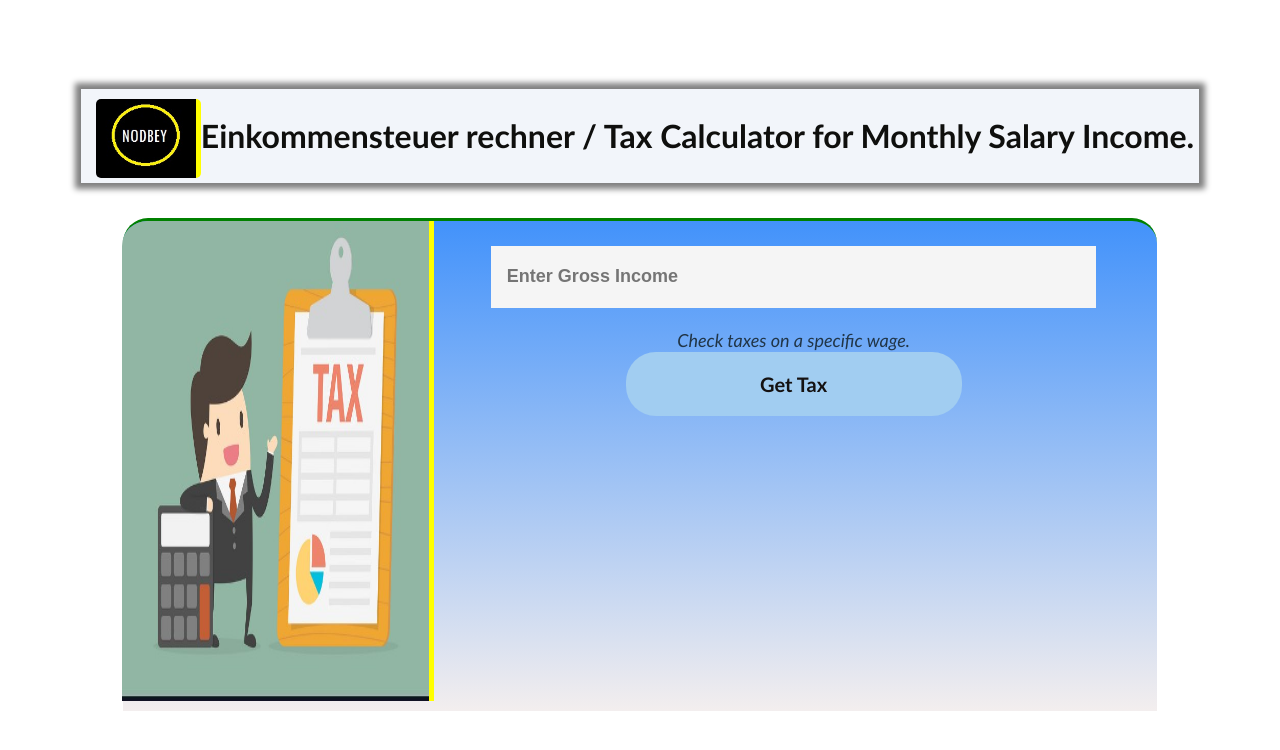
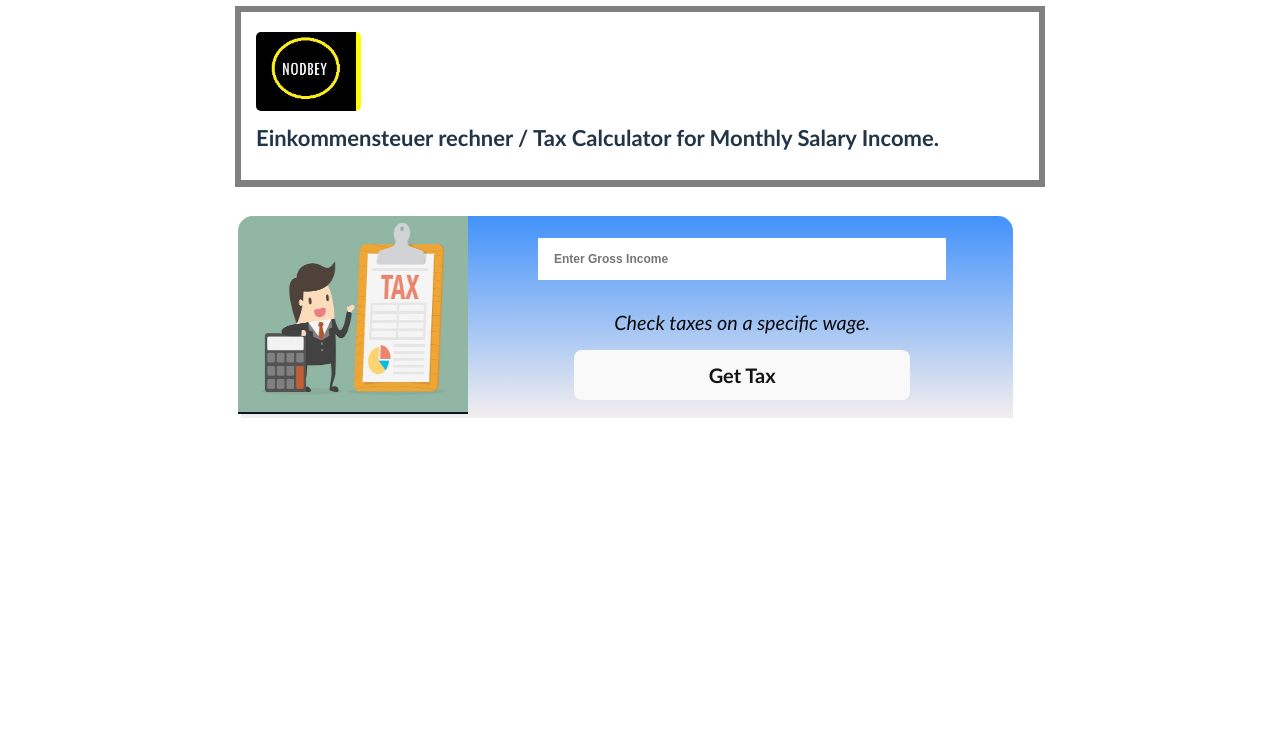
Before and after one commit to NodEm9/salary-taxcalc, a React (Vite) app: page / in a window 1280 px wide. Shown: the top 750 px of the page. Built offline with nearby package versions, Linux system fonts and the light colour scheme.

Commit message:
Made changes to the UI, button and input field

```diff
--- /dev/null
+++ b/ThemeContext/theme-button.jsx
@@ -0,0 +1,23 @@
+import React from "react";
+import { ThemeContext } from "./theme-context";
+
+
+
+export class ThemedButton extends React.Component {
+    render() {
+      let props = this.props;
+      let theme = this.context;
+      return (
+        <div>
+        <button
+          {...props}
+          style={{backgroundColor: theme.background}}
+        />
+        </div>
+      );
+    }
+  }
+
+  ThemedButton.contextType = ThemeContext;
+
+//   export default ThemedButton;
--- /dev/null
+++ b/ThemeContext/theme-context.jsx
@@ -0,0 +1,59 @@
+import React from "react";
+
+export const themes = {
+    light: {
+      foreground: '#000000',
+      background: '#eeeeee',
+    },
+    dark: {
+      foreground: '#ffffff',
+      background: '#222222',
+    },
+  };
+
+  export const ThemeContext = React.createContext(
+    themes.dark // default value
+  );
+
+
+  // An intermediate component that uses the ThemedButton
+// function Toolbar(props) {
+//   return (
+//     <ThemedButton onClick={props.changeTheme}>
+//       Change Theme
+//     </ThemedButton>
+//   );
+// }
+
+
+// class ThemeAction extends React.Component {
+//   constructor(props) {
+//     super(props);
+//     this.state = {
+//       theme: themes.light,
+//     };
+
+//     this.toggleTheme = () => {
+//       this.setState(state => ({
+//         theme:
+//           state.theme === themes.dark
+//             ? themes.light
+//             : themes.dark,
+//       }));
+//     };
+//   }
+
+//   render() {
+//     // The ThemedButton button inside the ThemeProvider
+//     // uses the theme from state while the one outside uses
+//     // the default dark theme
+//     return (
+//       <div>
+//         <ThemeContext.Provider value={this.state.theme}>
+//           <Toolbar changeTheme={this.toggleTheme} />
+//         </ThemeContext.Provider>
+
+//       </div>
+//     );
+//   }
+// }
--- a/src/App.css
+++ b/src/App.css
@@ -1,56 +1,18 @@
-#root {
-  max-width: 1280px;
-  margin: 0 auto;
-  padding: 2rem;
-  text-align: center;
-}
-
 .App {
   text-align: center;
   font-size: 1rem;
-  margin: 0;
   padding: 0;
-  width: 100%;
-  min-height: 100vh;
-  background-image: none;
+  min-height: auto;
   font-family:'Gill Sans', 'Gill Sans MT', Calibri, 'Trebuchet MS', sans-serif;
-}
-
-.App .App-header .form{
-  width: 100%;
 }
 
 .App-header {
   min-height: 10vh;
   display: flex;
   flex-wrap: nowrap;
-  border-radius: 0px;
-  border-top-left-radius: 0px;
-  border-top-right-radius: 0px;
   padding: 5px;
-  margin: 0px 0px 0px 0px;
-  margin-top: 0px;
-  align-items: initial;
-  justify-content: flex-start;
   font-size: calc(2px + 1vmin);
-  color: rgb(15, 15, 13);
-  box-shadow: 0px 0px 6px 0px grey;
-  }
-
-  /* h1 {
-    color: rgb(7, 7, 7);
-    margin-top: 5px;
-    font-size: 16px;
-  } */
-
-  .bg-gradient {
-    position: relative;
-    z-index: -1;
-    background-image: linear-gradient(
-      rgba(245, 166, 166, 0.7),
-      rgba(25, 233, 216, 0.5)
-    );
-    transform: translate(100%, 100%);
+  border-bottom: 1px solid grey;
   }
 
   .imgDIv,  .img{
@@ -65,27 +27,21 @@
     border-right: 5px solid #ffff00;
   }
 
-  .img {
-    flex: 3;
-  }
-
   .img-one {
     display: none;
-    border-right: 5px solid #ffff00;
   }
 
 .form {
   display: flex;
   flex-direction: column;
-  min-height: 60vh;
-  padding: 8px;
+  min-height: auto;
+  padding: 2px;
   background-image: linear-gradient(
     rgba(19, 119, 250, 0.8),
      rgba(238, 231, 231, 0.7));
-  margin: 30px 6px 0px 6px;
-  border-top-right-radius: 25px;
-  border-top-left-radius: 25px;
-  border-top: 3px solid green;
+  margin-top: 30px;
+  border-top-left-radius: 15px;
+  border-top-right-radius: 15px;
 }
 
 .form, input, .btn, ul, li {
@@ -113,7 +69,7 @@ ul, li{
   list-style: none;
   align-items: left;
   justify-content:  baseline;
-  font-size: 1.2rem;
+  font-size: 1.2em;
   justify-content: space-between;
   background-color: azure;
   padding: 5px;
@@ -138,7 +94,8 @@ li:has(span) {
 }
 
 .netIncome {
-  font-size: smaller;
+  font-size: calc(12px + 1vmin);
+  color: rgb(12, 12, 12);
 }
 
 .deductions {
@@ -147,40 +104,38 @@ li:has(span) {
 }
 
 h3 {
-  font-size: 16px;
+  font-size: calc(18px + 1vmin);
+  color: rgb(3, 3, 3);
 }
 
 .tax-name {
   color: #000;
   font-weight: 400;
+  font-size: calc(10px, 1vmin);
 }
 
-em {
-  font-size: 18px;
+.help-word {
+  margin-top: -40px;
+  font-size: calc(11px + 1.5vmin);
+  color: rgb(10, 10, 10);
 }
 
 .input1{
-  max-width: 90%;
-  height: 30px;
-  margin: 16px;
+  width: 70%;
+  height: 10px;
+  margin: 50px;
   padding: 18px;
-  font-size: 18px;
+  font-size: 12px;
   font-weight: bolder;
-  background-color: whitesmoke;
   border: none;
   outline: none;
 }
 
 .btn {
-  width: 16em;
-  margin: auto;
-  margin-top: 16px;
-  padding: 1em;
-  border-radius: 1.5em;
-  border: none;
-  background-color: #a1cdf1;
+  width: 10em;
+  margin: 16px;
   font-size: 20px;
-  color: rgb(22, 21, 21);
+  color: rgb(10, 10, 10);
   font-weight: bold;
 }
 
@@ -190,45 +145,26 @@ em {
 }
 
 @media screen and (min-width: 40em) {
-  .App {
+  #root {
+    margin: 0 auto;
+  }
+
+   .App {
     text-align: center;
     font-size: 1rem;
-    margin: 0;
     padding: 0px;
-    min-height: auto;
   }
 
   .App-header {
-    margin: 0px 0px 10px 0px;
-    background-color: #f2f5fa;
     min-height: 0px;
+    width: 60vw;
     display: flex;
+    justify-content: space-between;
     flex-wrap: wrap;
-    border-radius: 0px;
-    border-top-left-radius: 0px;
-    border-top-right-radius: 0px;
-    padding-left: 15px;
-    align-items: center;
-    justify-content: space-between;
+    padding: 15px;
     font-size: calc(2px + 1vmin);
-    color: rgb(15, 15, 13);
-    box-shadow: 0px 0px 6px 6px grey;
+    box-shadow: 0px 0px 0px 6px grey;
     }
-
-    /* h1 {
-      margin-top: -4px;
-      font-size: 17px;
-    } */
-
-    /* .bg-gradient {
-      position: relative;
-      z-index: -1;
-      background-image: linear-gradient(
-        rgba(245, 166, 166, 0.7),
-        rgba(25, 233, 216, 0.5)
-      );
-      transform: translate(-100%, 100%);
-    } */
 
     .imgDIv,  .img{
       max-width: 100px;
@@ -236,8 +172,8 @@ em {
       border-radius: 5px;
     }
 
-    .module-form .form {
-      width: 80vw;
+    .module-form {
+      width: 60vw;
     }
 
     .main {
@@ -250,37 +186,46 @@ em {
   .form {
     display: grid;
     grid-template-columns: 30% 70%;
-    margin: 0 auto;
-    padding: 5px;
-    background-image: linear-gradient(
+    width: 100%;
+    background-image:
+    linear-gradient(
       rgba(19, 119, 250, 0.8),
        rgba(238, 231, 231, 0.7));
     margin-top: 35px;
-    border-top-right-radius: 25px;
-    border-top-left-radius: 25px;
   }
 
-  .form, input, .btn {
-    width: 40%;
+  input, .btn {
+    width: 10%;
   }
+
   .form, .side-img, .img-one {
     height: 100%;
   }
 
+  .help-word {
+    margin-top: 10px;
+    font-size: calc(11px + 1.1vmin);
+    color: rgb(10, 10, 10);
+  }
+
+
   .side-img .img-one{
-    width: 100%;
+    margin: 0;
     padding: 0;
-    border-top-left-radius: 25px;
     margin-bottom: 0;
+    margin-top: -2px;
+     margin-left: -5px;
+
   }
 
   .img-one {
+    width: 100%;
+    position: relative;
     display: block;
-    margin-top: -5px;
-    margin-left: -6px;
+    border-top-left-radius: 15px;
   }
 
-input, .btn {
+  input, .btn {
     width: 80%;
     margin: 5px;
   }
@@ -291,12 +236,8 @@ input, .btn {
   }
 
   .btn {
-    width: 21rem;
-    margin: auto;
-    padding: 1em;
-    border-radius: 1.5em;
-    border: none;
-    background-color: #a1cdf1;
+    max-width: 21rem;
+    margin: 16px;
     font-size: 20px;
     color: rgb(20, 17, 17);
     font-weight: bold;
@@ -314,8 +255,6 @@ input, .btn {
   ul{
     margin: 50px;
     margin-top: 5px;
-    /* background: transparent; */
-
   }
 
   li:has(span) {
--- a/src/App.jsx
+++ b/src/App.jsx
@@ -1,11 +1,14 @@
+import React from 'react';
 import Tax from './component/tax'
+import { ThemeContext, themes } from '../ThemeContext/theme-context';
+import { ThemedButton } from '../ThemeContext/theme-button';
 import Image from './component/image/header-image';
 import './App.css'
 
 
 function App() {
   return (
-    <div className="App">
+    <div className='App'>
       <header className="App-header">
         <div className="imgDiv">
           <Image />
@@ -17,6 +20,7 @@ function App() {
       </div>
     </div>
   );
+
 }
 
 export default App
--- a/src/component/tax.jsx
+++ b/src/component/tax.jsx
@@ -1,5 +1,6 @@
 import React from "react";
 import TaxInput from "./tax-calc";
+import { ThemeContext } from "../../ThemeContext/theme-context";
 
 class Tax extends React.Component {
   constructor(props) {
--- a/src/index.css
+++ b/src/index.css
@@ -3,6 +3,8 @@
   font-size: 16px;
   line-height: 24px;
   font-weight: 400;
+  margin: 0 auto;
+  padding: 12px;
 
   color-scheme: light dark;
   color: rgba(255, 255, 255, 0.87);
@@ -15,25 +17,15 @@
   -webkit-text-size-adjust: 100%;
 }
 
-a {
-  font-weight: 500;
-  color: #646cff;
-  text-decoration: inherit;
-}
-a:hover {
-  color: #535bf2;
-}
-
 body {
   margin: 0;
   display: flex;
-  place-items: center;
   min-width: 320px;
   min-height: 100vh;
 }
 
 h1 {
-  font-size: 3.2em;
+  font-size: 2.2em;
   line-height: 1.1;
 }
 
@@ -60,10 +52,16 @@ button:focus-visible {
   :root {
     color: #213547;
     background-color: #ffffff;
+
   }
-  a:hover {
-    color: #747bff;
+
+  body {
+    margin: 0;
+    display: flex;
+    min-width: 320px;
+    min-height: 100vh;
   }
+
   button {
     background-color: #f9f9f9;
   }
--- a/src/store/store.jsx
+++ b/src/store/store.jsx
@@ -1,5 +1,5 @@
 import React, { useState, useMemo } from "react";
-// import ImageOne from "../component/image/side-img";
+import { ThemeContext } from "../../ThemeContext/theme-context";
 
 function TaxData() {
   const [grossIncome, setGrossIncome] = useState("");
@@ -98,7 +98,7 @@ function TaxData() {
           <h3>BruttoEinkommen</h3>
           {
               <li className="li" key={list}>
-                <span className="pre tax-name">BruttoEinkommen </span>
+                <span className="pre tax-name">Bruttoeinkommen </span>
                 <span className="net-income">{grossIncome} €</span>
               </li>
             }
@@ -145,7 +145,7 @@ function TaxData() {
                 <span className=" deductions">-{calculatedTaxes} €</span>
               </li>
             }
-            <h3 className="netIncome">hier bist du bei Nettoeinkommen nach aller <em>Abzüge</em></h3>
+            <h3 className="netIncome">Nettoeinkommen nach alle <em>Abzüge</em></h3>
             {
               <li className="li ">
                 <span className="pre tax-name">Nettoeinkommen </span>
@@ -167,7 +167,7 @@ function TaxData() {
             value={grossIncome}
             onChange={(e) => setGrossIncome(e.target.value)}
           />
-      <em>Check taxes on a specific wage.</em>
+          <em className="help-word">Check taxes on a specific wage.</em>
           <button className="btn" onClick={() => setTax(FuncList)}>
             Get Tax
           </button>
```
Lines whose indentation alone changed are shown as unchanged.
